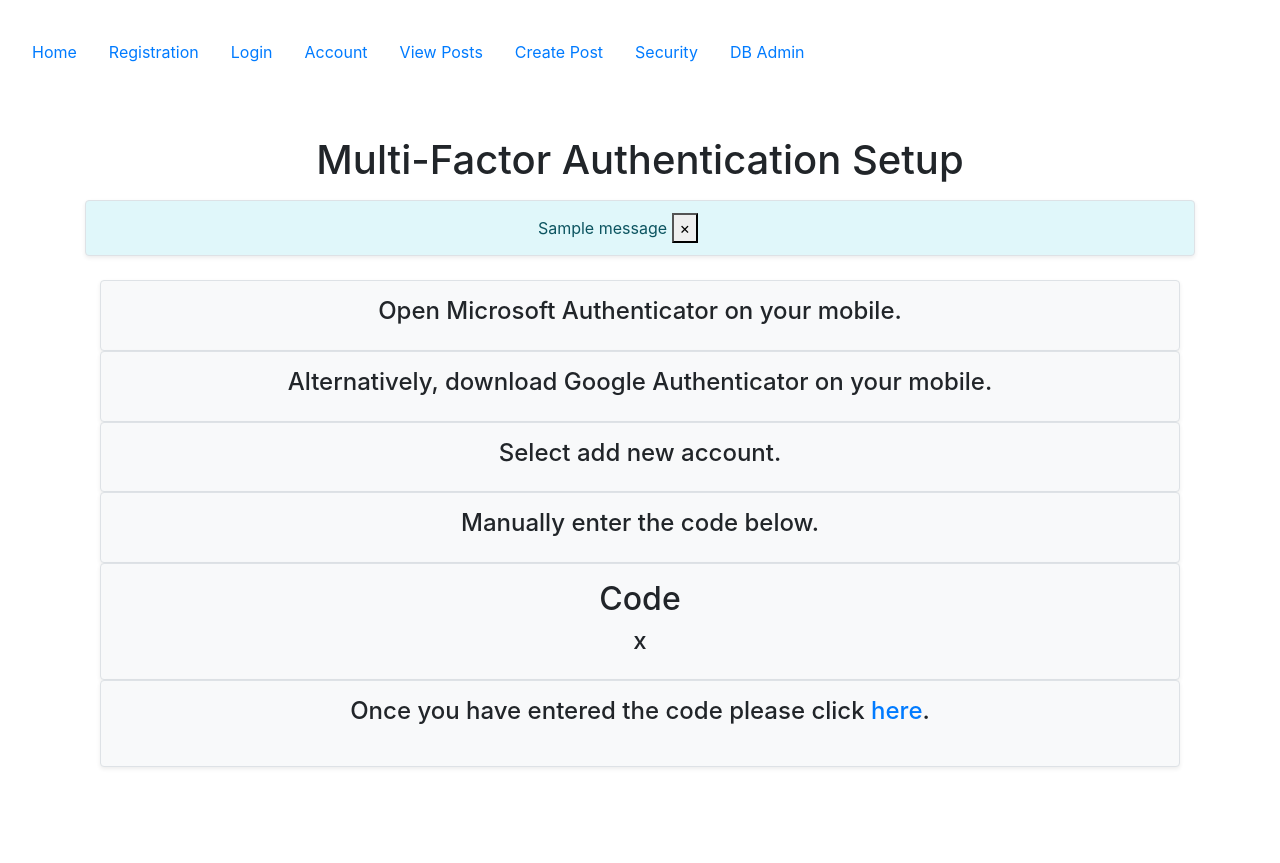
After one commit to Sparrow0009/PostWebsite, a Flask app: template templates/accounts/setup_mfa.html in a window 1280 px wide. The commit adds this page. Run offline with Flask 3, Linux system fonts and the light colour scheme; the template is opened without the code that fills it: most values are stand-ins (such as "Sample title", 1, 10 or a date in 2020); one stand-in notice (Sample message) is shown; some libraries are stand-ins or nearby versions.

Commit message:
Added Multi_Factor Authentication using secret key. When the user registers, they need to use an authenticator app to log in

```diff
--- a/accounts/forms.py
+++ b/accounts/forms.py
@@ -22,5 +22,6 @@ class RegistrationForm(FlaskForm):
 class LoginForm(FlaskForm):
     email = StringField(validators = [DataRequired()])
     password = PasswordField(validators = [DataRequired()])
+    pin = StringField(validators = [DataRequired()])
     submit = SubmitField()
     reCaptcha = RecaptchaField()
--- a/requirements.txt
+++ b/requirements.txt
@@ -17,3 +17,4 @@ WTForms
 Flask-Limiter
 
 SQLAlchemy~=2.0.35
+pyotp
--- /dev/null
+++ b/templates/accounts/setup_mfa.html
@@ -0,0 +1,39 @@
+{% extends "base.html" %}
+{% block content %}
+    <div class="container">
+    <h1>Multi-Factor Authentication Setup</h1>
+   <div>
+        {% with messages = get_flashed_messages(with_categories=true) %}
+        {% for category, message in messages %}
+        <div class="alert alert-info mt-3 alert-dismissible border rounded shadow-sm" role="alert" style="background-color: #e0f7fa; border-color: #80deea;">
+            {{ message }}
+            <button type="button" class="btn-close" data-bs-dismiss="alert" onclick=delete_flash(this)>
+                <span>&times;</span>
+            </button>
+        </div>
+        {% endfor %}
+        {% endwith %}
+    </div>
+    <div class="container mt-4">
+    <div class="p-3 border rounded shadow-sm bg-light">
+        <h4 class="text-center"> Open Microsoft Authenticator on your mobile.</h4>
+    </div>
+    <div class="p-3 border rounded shadow-sm bg-light">
+         <h4 class="text-center"> Alternatively, download Google Authenticator on your mobile.</h4>
+    </div>
+     <div class="p-3 border rounded shadow-sm bg-light">
+         <h4 class="text-center"> Select add new account.</h4>
+    </div>
+     <div class="p-3 border rounded shadow-sm bg-light">
+         <h4 class="text-center"> Manually enter the code below.</h4>
+     </div>
+        <div class="p-3 border rounded shadow-sm bg-light">
+            <h2 class="text-center">Code</h2>
+            <h4 class="text-center">{{secret}}</h4>
+        </div>
+       <div class="p-3 border rounded shadow-sm bg-light">
+           <h4 class="text-center">Once you have entered the code please click <a href="{{url_for('accounts.login') }}">here</a>.</h4>
+    <div class="p-2 row">
+        <div class="col-3"></div>
+        <div class="col-6">
+{% endblock %}
```
Also changed, not shown: accounts/views.py (+15 -5 lines), config.py (+10 -2 lines), templates/accounts/login.html (+7 -3 lines), instance/csc2031blog.db.
